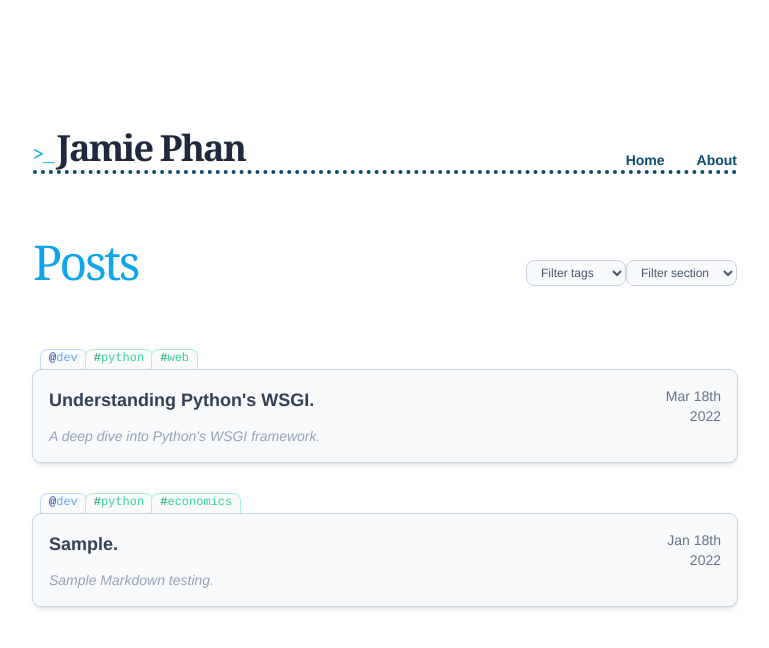
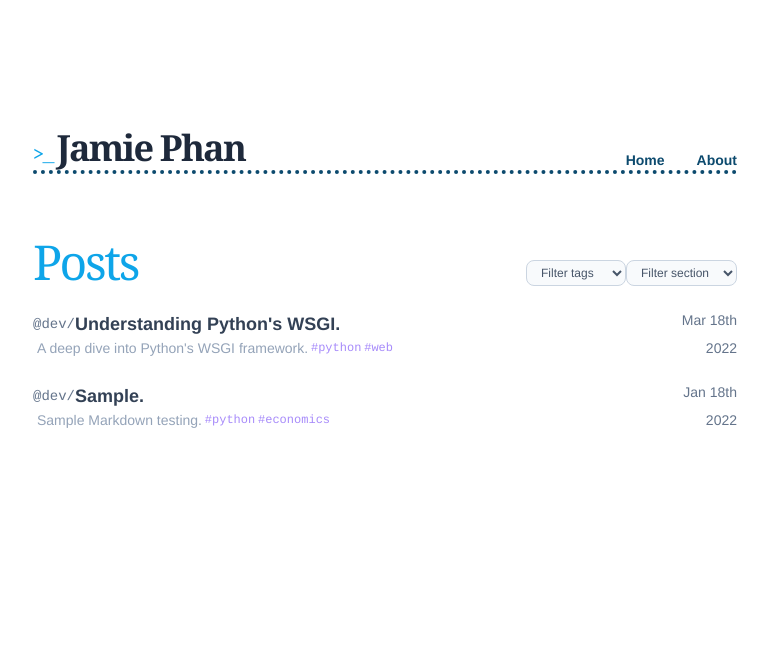
Before and after one commit to ordinary-jamie/blog, a Vue app: page / in a window 1280 px wide. Shown: the top 648 px of the page, without its empty margins (255-1024 px from the left). Built offline with nearby package versions, Linux system fonts and the light colour scheme.

Commit message:
Restyle post listing

```diff
--- a/src/components/PostCard.vue
+++ b/src/components/PostCard.vue
@@ -2,7 +2,6 @@
 import { computed } from 'vue';
 import { RouterLink } from 'vue-router';
 import moment from 'moment';
-import PostCardTab from './PostCardTab.vue';
 
 const props = defineProps({
     routeTo: {
@@ -48,26 +47,32 @@ const routeTo = computed(() => {
 
 <template>
     <div class="flex flex-col">
-        <div class="flex px-2 gap-0" v-if="tags">
-            <PostCardTab :label="section" prefix="@" />
-            <PostCardTab v-for="tag in tags" :label="tag" />
-        </div>
         <RouterLink :to="routeTo">
-            <div
-                class="p-4 bg-slate-50 rounded-lg ring-slate-300 ring-1 shadow-md hover:ring-sky-500 hover:bg-sky-50 group">
+            <div class="p-2 rounded -mx-2 hover:ring-sky-500 hover:bg-sky-50 group">
                 <div class="flex flex-nowrap">
-                    <div>
+                    <div class="flex items-end">
+                        <span class="font-mono text-sm text-slate-500 group-hover:text-sky-500 pb-1">@{{
+                            section
+                        }}/</span>
                         <h2 class="text-slate-700 font-bold">{{ title }}</h2>
                     </div>
                     <div class="grow"></div>
                     <div class="flex flex-col text-right">
                         <span class="text-slate-500 text-sm group-hover:text-sky-600">{{ displayDtFields.date }}</span>
-                        <span class="text-slate-500 text-sm group-hover:text-sky-600">{{ displayDtFields.year }}</span>
                     </div>
                 </div>
-                <div class="flex text-slate-400 font-thin italic text-sm group-hover:text-slate-800">
-                    <slot />
-                    <div class="w-32 flex-initial"></div>
+                <div class="flex text-slate-400 font-thin text-sm group-hover:text-slate-800 pl-1 items-center">
+                    <slot />&thinsp;
+                    <template v-for="(tag, i) in tags">
+                        <span class="text-violet-400 group-hover:text-violet-600 text-xs font-mono">#{{
+                            tag
+                        }}
+                        </span>
+                        {{ i<tags.length - 1 ? '&thinsp;' : '' }} </template>
+                            <div class="w-32 flex-grow"></div>
+                            <span class="text-slate-500 text-sm group-hover:text-sky-600">{{
+                                displayDtFields.year
+                            }}</span>
                 </div>
             </div>
         </RouterLink>
--- a/src/components/PostCardTab.vue
+++ /dev/null
@@ -1,34 +0,0 @@
-<script setup>
-const props = defineProps({
-    label: {
-        type: String,
-        required: true,
-    },
-    prefix: {
-        type: String,
-        required: false,
-        default: "#",
-    }
-})
-
-const colorMap = {
-    "#": {
-        'tabText': 'text-emerald-400',
-        'border': 'ring-emerald-200',
-        'prefixText': 'text-emerald-600',
-    },
-    "@": {
-        'tabText': 'text-blue-400',
-        'border': 'ring-blue-200',
-        'prefixText': 'text-blue-900',
-    }
-}
-
-</script>
-
-<template>
-    <div class="font-mono m-0 px-2 h-5 bg-slate-50 hover:bg-sky-100 hover:text-sky-500 hover:ring-sky-500 rounded-t-md text-xs ring-1 ring-b-0"
-        :class="[colorMap[props.prefix].tabText, colorMap[props.prefix].border]">
-        <span :class="colorMap[props.prefix].prefixText">{{ prefix }}</span>{{ label }}
-    </div>
-</template>
--- a/src/views/HomeView.vue
+++ b/src/views/HomeView.vue
@@ -27,7 +27,7 @@ const posts = computed(() => {
 </script>
 
 <template>
-    <div class="flex flex-col gap-8">
+    <div class="flex flex-col gap-2">
         <div class="flex items-end">
             <h1>Posts</h1>
             <div class="flex-grow"></div>
```
